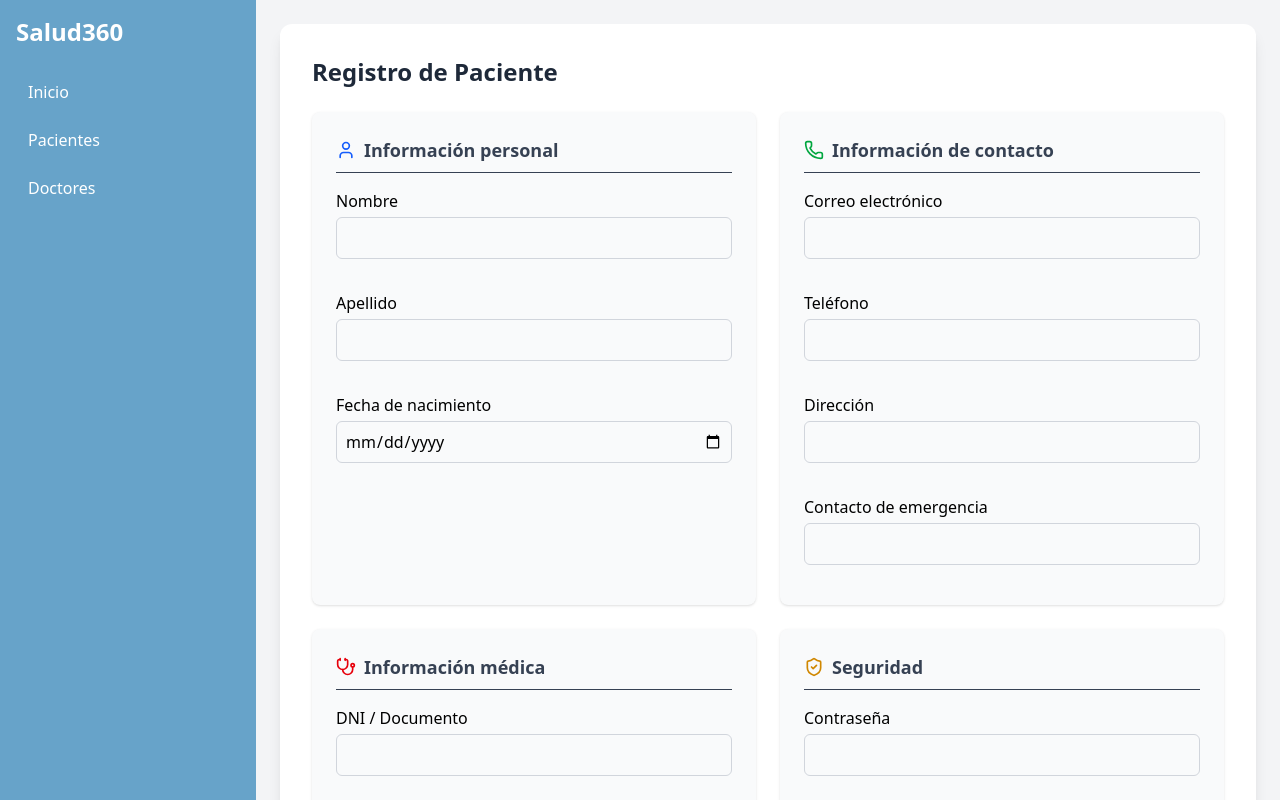
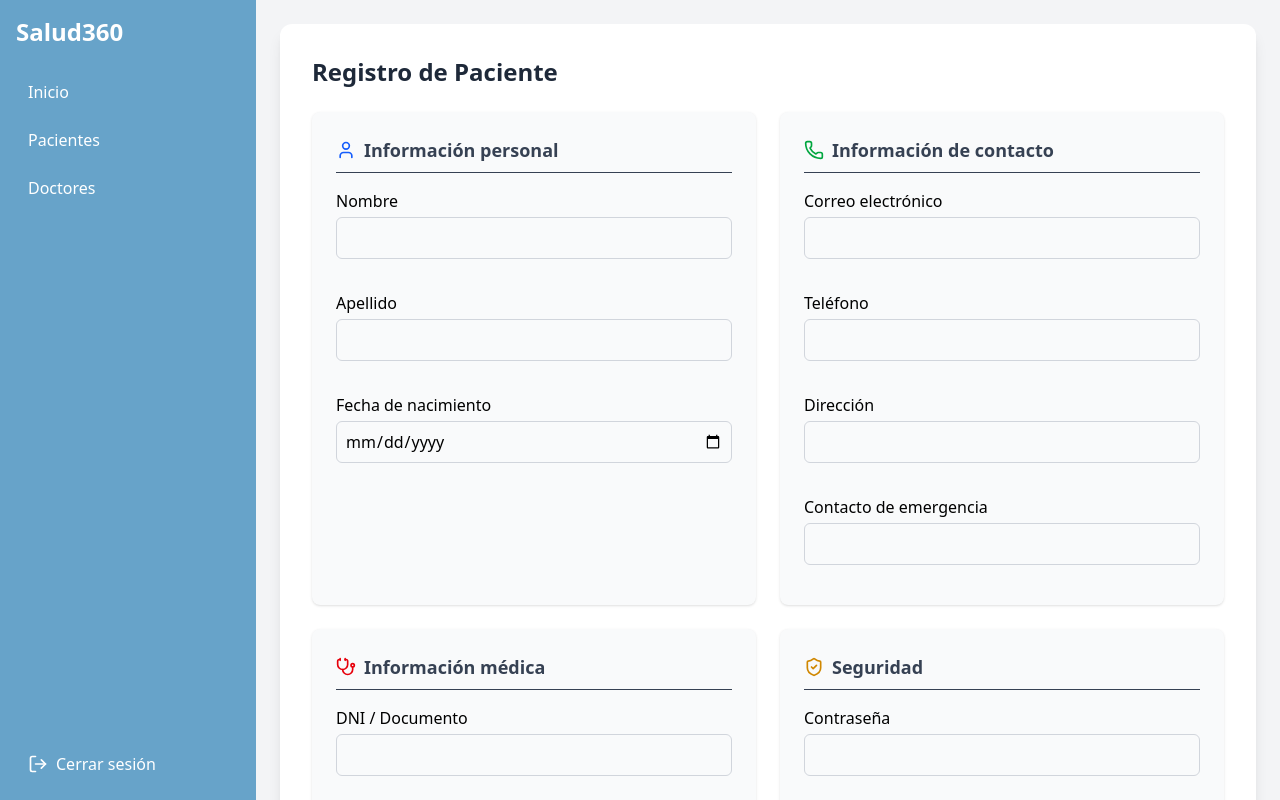
Before and after one commit to VictorAponteParedes/Salud360BackOffice, a React (Vite) app: page / in a window 1280 px wide. Shown: the top 800 px of the page. Built offline with nearby package versions, Linux system fonts and the light colour scheme.

Commit message:
mejora el diseño del DashboardLayout: ajusta el espaciado y agrega el botón de cerrar sesión

```diff
--- a/src/layouts/DashboardLayout.tsx
+++ b/src/layouts/DashboardLayout.tsx
@@ -1,6 +1,7 @@
 // src/layouts/DashboardLayout.tsx
 import type { ReactNode } from "react";
 import { Link } from "react-router-dom";
+import { LogOut } from "lucide-react";
 
 type Props = {
   children: ReactNode;
@@ -10,24 +11,40 @@ export default function DashboardLayout({ children }: Props) {
   return (
     <div className="flex min-h-screen">
       {/* Sidebar */}
-      <aside className="w-64 bg-primary text-white flex flex-col p-4 space-y-6">
+      <aside className="w-64 bg-primary text-white flex flex-col p-4 justify-between">
+        <div>
           <h2 className="text-2xl font-bold mb-6">Salud360</h2>
           <nav className="flex flex-col space-y-2">
             <Link to="/" className="hover:bg-blue-700 rounded px-3 py-2">
               Inicio
             </Link>
-          <Link to="/patients" className="hover:bg-blue-700 rounded px-3 py-2">
+            <Link
+              to="/patients"
+              className="hover:bg-blue-700 rounded px-3 py-2"
+            >
               Pacientes
             </Link>
             <Link to="/doctors" className="hover:bg-blue-700 rounded px-3 py-2">
               Doctores
             </Link>
-          {/* Agrega más links según tu necesidad */}
+            {/* Más links si lo deseas */}
           </nav>
+        </div>
+
+        {/* Logout Button */}
+        <button
+          onClick={() => console.log("Logout")}
+          className="mt-4 flex items-center gap-2 hover:bg-blue-700 rounded px-3 py-2"
+        >
+          <LogOut className="w-5 h-5" />
+          Cerrar sesión
+        </button>
       </aside>
 
-      {/* Main content */}
-      <main className="flex-1 bg-gray-100 p-6 overflow-y-auto">{children}</main>
+      {/* Main content (scrollable) */}
+      <main className="flex-1 bg-gray-100 p-6 overflow-y-auto max-h-screen">
+        {children}
+      </main>
     </div>
   );
 }
```
Lines whose indentation alone changed are shown as unchanged.
